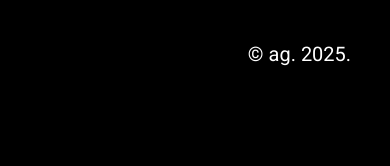
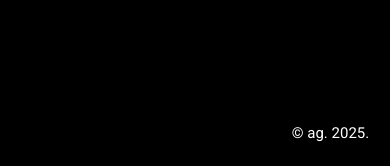
Before and after one commit to Loquemas/adomasg, a plain HTML site: page index.html in a window 390 px wide. Shown: the part 686-852 px from the top of the page. Drawn offline with Linux system fonts and the light colour scheme.

Commit message:
corrected copyright text breakpoint

```diff
--- a/resources/css/index.css
+++ b/resources/css/index.css
@@ -723,4 +723,26 @@ border-radius: 20px;
         border-radius: 20px;
     }
 
+    .copyright-footer {
+        position: fixed;
+        width: 119px;
+        height: 51px;
+        right: 0px;
+        bottom: 0px;
+
+        display: flex;
+        align-items: center;
+
+        }
+
+    .copyright-text {
+        font-family: 'Roboto';
+        font-style: normal;
+        font-weight: 400;
+        font-size: 15px;
+        line-height: 52px;
+        text-align: center;
+        color: #FFFFFF;
+    }
+
   }
```
